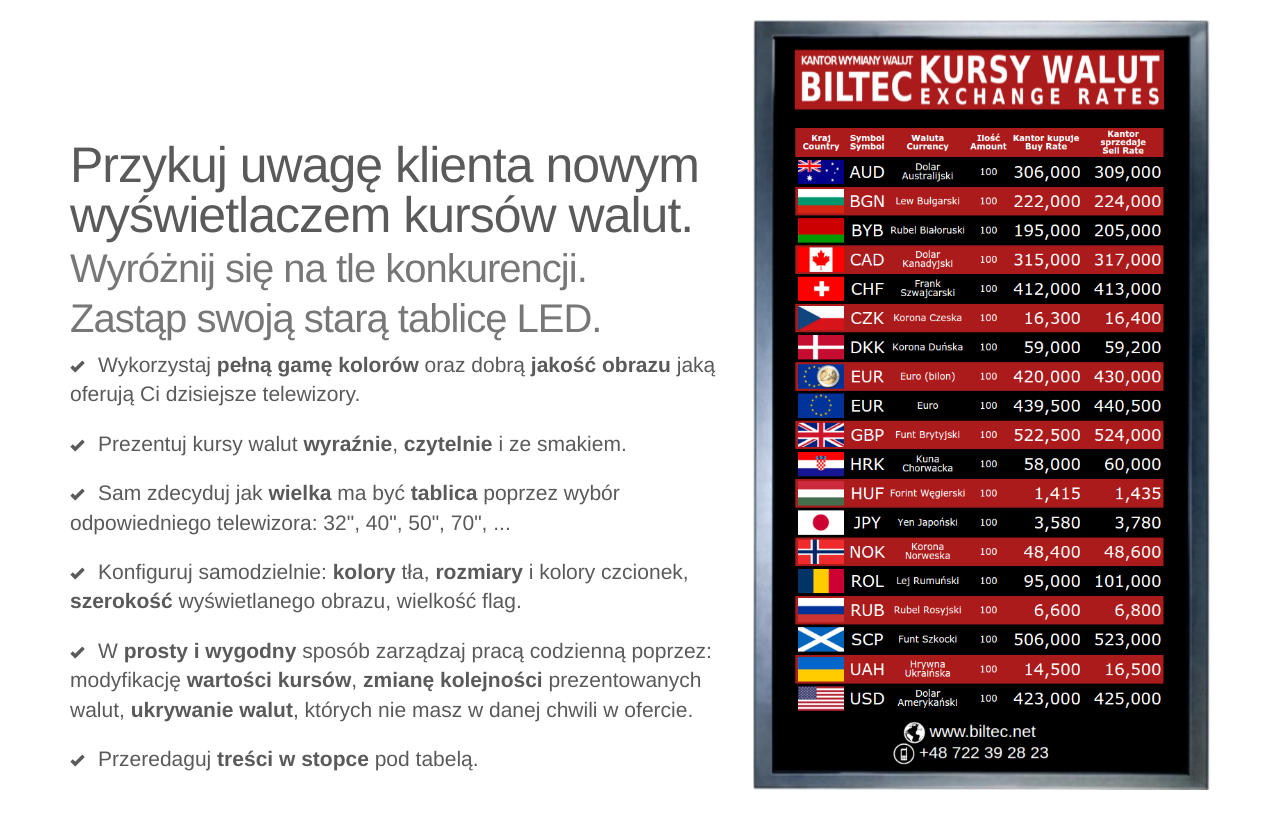
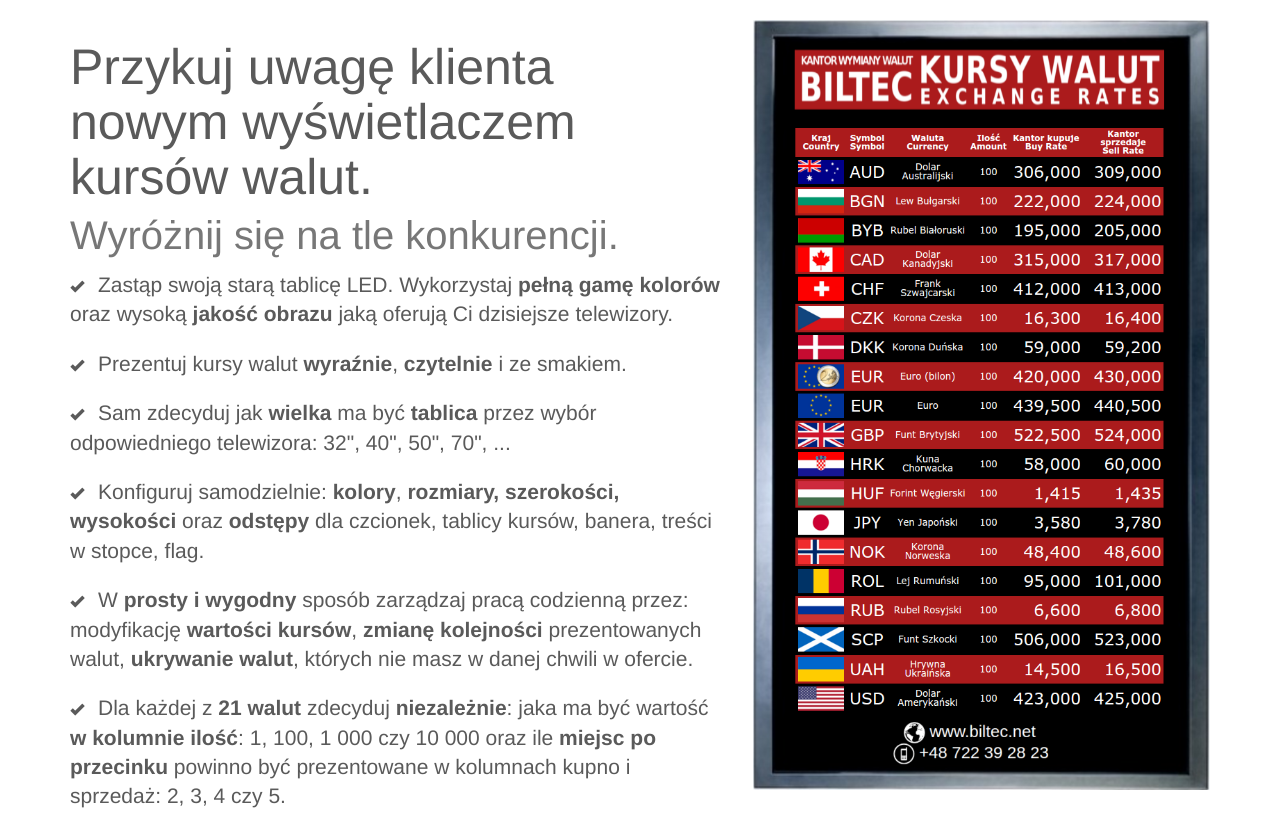
Before and after one commit to biltec/biltec.github.io, a plain HTML site: page index.html in a window 1280 px wide. Shown: the top 814 px of the page. Drawn offline with Linux system fonts and the light colour scheme.

Commit message:
poprawki + modyfikacja zdjęć

```diff
--- a/css/carousel.css
+++ b/css/carousel.css
@@ -126,6 +126,10 @@
     font-size: 50px;
   }
 
+  .featurette-heading-first {
+    font-size: 50px;
+  }
+
   .featurette-mutted {
     font-size: 40px;
   }
--- a/index.html
+++ b/index.html
@@ -29,82 +29,25 @@
 
 <body>
 
-
-<!--&lt;!&ndash; Carousel-->
-<!--================================================== &ndash;&gt;-->
-<!--<div id="myCarousel" class="carousel slide" data-ride="carousel">-->
-<!--&lt;!&ndash; Indicators &ndash;&gt;-->
-<!--<ol class="carousel-indicators">-->
-<!--<li data-target="#myCarousel" data-slide-to="0" class="active"></li>-->
-<!--<li data-target="#myCarousel" data-slide-to="1"></li>-->
-<!--<li data-target="#myCarousel" data-slide-to="2"></li>-->
-<!--</ol>-->
-<!--<div class="carousel-inner" role="listbox">-->
-<!--<div class="item active">-->
-<!--<img class="first-slide" width="100px" src="images/tablica-zoom-green-1.pngX" alt="biuro@biltec.net 722 39 28 23">-->
-<!--<div class="container">-->
-<!--<div class="carousel-caption">-->
-<!--<h1>Example headline.</h1>-->
-<!--<p>Note: If you're viewing this page via a <code>file://</code> URL, the "next" and "previous"-->
-<!--Glyphicon buttons on the left and right might not load/display properly due to web browser-->
-<!--security rules.</p>-->
-<!--<p><a class="btn btn-lg btn-primary" href="#" role="button">Sign up today</a></p>-->
-<!--</div>-->
-<!--</div>-->
-<!--</div>-->
-<!--<div class="item">-->
-<!--<img class="second-slide" src="images/tablica-zoom-green-1.pngX" alt="biuro@biltec.net 722 39 28 23">-->
-<!--<div class="container">-->
-<!--<div class="carousel-caption">-->
-<!--<h1>Another example headline.</h1>-->
-<!--<p>Cras justo odio, dapibus ac facilisis in, egestas eget quam. Donec id elit non mi porta gravida-->
-<!--at eget metus. Nullam id dolor id nibh ultricies vehicula ut id elit.</p>-->
-<!--<p><a class="btn btn-lg btn-primary" href="#" role="button">Learn more</a></p>-->
-<!--</div>-->
-<!--</div>-->
-<!--</div>-->
-<!--<div class="item">-->
-<!--<img class="third-slide" src="images/tablica-normal-grey.pngX" alt="biuro@biltec.net 722 39 28 23">-->
-<!--<div class="container">-->
-<!--<div class="carousel-caption">-->
-<!--<h1>One more for good measure.</h1>-->
-<!--<p>Cras justo odio, dapibus ac facilisis in, egestas eget quam. Donec id elit non mi porta gravida-->
-<!--at eget metus. Nullam id dolor id nibh ultricies vehicula ut id elit.</p>-->
-<!--<p><a class="btn btn-lg btn-primary" href="#" role="button">Browse gallery</a></p>-->
-<!--</div>-->
-<!--</div>-->
-<!--</div>-->
-<!--</div>-->
-<!--<a class="left carousel-control" href="#myCarousel" role="button" data-slide="prev">-->
-<!--<span class="glyphicon glyphicon-chevron-left" aria-hidden="true"></span>-->
-<!--<span class="sr-only">Previous</span>-->
-<!--</a>-->
-<!--<a class="right carousel-control" href="#myCarousel" role="button" data-slide="next">-->
-<!--<span class="glyphicon glyphicon-chevron-right" aria-hidden="true"></span>-->
-<!--<span class="sr-only">Next</span>-->
-<!--</a>-->
-<!--</div>&lt;!&ndash; /.carousel &ndash;&gt;-->
-
-
 <div class="container marketing">
 
     <br/>
 
+
     <div class="row featurette">
         <div class="col-md-7">
-            <h2 class="featurette-heading">Przykuj uwagę klienta nowym wyświetlaczem kursów walut.<br/><span class="text-muted featurette-mutted">Wyróżnij się na tle konkurencji.</span>
-                <br/><span class="text-muted featurette-mutted">Zastąp swoją starą tablicę LED.</span>
+            <h2 class="featurette-heading-first">Przykuj uwagę klienta nowym wyświetlaczem kursów walut.<br/>
+                <span class="text-muted featurette-mutted">Wyróżnij się na tle konkurencji.</span><br/>
             </h2>
-            <p class="lead"><span class="glyphicon glyphicon-ok" style="font-size: 14px;">&nbsp;</span>Wykorzystaj <strong>pełną gamę kolorów</strong> oraz dobrą <strong>jakość obrazu</strong> jaką oferują Ci dzisiejsze
+            <p class="lead"><span class="glyphicon glyphicon-ok" style="font-size: 14px;">&nbsp;</span>Zastąp swoją starą tablicę LED. Wykorzystaj <strong>pełną gamę kolorów</strong> oraz wysoką <strong>jakość obrazu</strong> jaką oferują Ci dzisiejsze
                 telewizory.</p>
             <p class="lead"><span class="glyphicon glyphicon-ok" style="font-size: 14px;">&nbsp;</span>Prezentuj kursy walut <strong>wyraźnie</strong>, <strong>czytelnie</strong> i ze smakiem.</p>
-            <p class="lead"><span class="glyphicon glyphicon-ok" style="font-size: 14px;">&nbsp;</span>Sam zdecyduj jak <strong>wielka</strong> ma być <strong>tablica</strong> poprzez wybór odpowiedniego telewizora: 32", 40",
+            <p class="lead"><span class="glyphicon glyphicon-ok" style="font-size: 14px;">&nbsp;</span>Sam zdecyduj jak <strong>wielka</strong> ma być <strong>tablica</strong> przez wybór odpowiedniego telewizora: 32", 40",
                 50", 70", ...</p>
-            <p class="lead"><span class="glyphicon glyphicon-ok" style="font-size: 14px;">&nbsp;</span>Konfiguruj samodzielnie: <strong>kolory</strong> tła, <strong>rozmiary</strong> i kolory czcionek, <strong>szerokość</strong> wyświetlanego
-                obrazu, wielkość flag.</p>
-            <p class="lead"><span class="glyphicon glyphicon-ok" style="font-size: 14px;">&nbsp;</span>W <strong>prosty i wygodny</strong> sposób zarządzaj pracą codzienną poprzez: modyfikację <strong>wartości kursów</strong>,
+            <p class="lead"><span class="glyphicon glyphicon-ok" style="font-size: 14px;">&nbsp;</span>Konfiguruj samodzielnie: <strong>kolory</strong>, <strong>rozmiary, szerokości, wysokości</strong> oraz <strong>odstępy</strong> dla czcionek, tablicy kursów, banera, treści w stopce, flag.</p>
+            <p class="lead"><span class="glyphicon glyphicon-ok" style="font-size: 14px;">&nbsp;</span>W <strong>prosty i wygodny</strong> sposób zarządzaj pracą codzienną przez: modyfikację <strong>wartości kursów</strong>,
                 <strong>zmianę kolejności</strong> prezentowanych walut, <strong>ukrywanie walut</strong>, których nie masz w danej chwili w ofercie.</p>
-            <p class="lead"><span class="glyphicon glyphicon-ok" style="font-size: 14px;">&nbsp;</span>Przeredaguj <strong>treści w stopce</strong> pod tabelą.</p>
+            <p class="lead"><span class="glyphicon glyphicon-ok" style="font-size: 14px;">&nbsp;</span>Dla każdej z <strong>21 walut</strong> zdecyduj <strong>niezależnie</strong>: jaka ma być wartość <strong>w kolumnie ilość</strong>: 1, 100, 1&nbsp;000 czy 10&nbsp;000 oraz ile <strong>miejsc po przecinku</strong> powinno być prezentowane w kolumnach kupno i sprzedaż: 2, 3, 4 czy 5.</p>
         </div>
         <div class="col-md-5 img-wrapper">
             <img class="featurette-image img-responsive center-block" src="images/tablica-normal-red.png"
@@ -122,7 +65,7 @@
             <ul>
                 <li><strong>Mikrokomputera</strong> wraz z zasilaczem i kartą pamięci</li>
                 <li>Dedykowanego <strong>oprogramowania</strong> do prezentacji kursów</li>
-                <li>Dodatkowych kabli: <strong>RJ45</strong>, <strong>HDMI</strong>, <strong>USB</strong> <-> Micro <strong>USB-B</strong></li>
+                <li>Dodatkowych <strong>kabli: RJ45</strong>, <strong>HDMI</strong>, <strong>USB</strong> <-> Micro <strong>USB-B</strong></li>
                 <li><strong>Telewizora w dowolnym rozmiarze</strong> z wejściem HDMI</li>
             </ul>
             <p class="lead"><span class="glyphicon glyphicon-ok" style="font-size: 14px;">&nbsp;</span>Standardowo klient:
@@ -132,7 +75,7 @@
                 <li>Powinien posiadać w kantorze <strong>router</strong> lub switch z wolnymi portami aby możliwe było połączenie komputera sterującego z mikrokomputerem.</li>
             </ul>
             </p>
-            <p class="lead"><span class="glyphicon glyphicon-ok" style="font-size: 14px;">&nbsp;</span>W razie pytań technicznych lub konfiguracyjnych proszę o kontakt.</p>
+            <p class="lead"><span class="glyphicon glyphicon-ok" style="font-size: 14px;">&nbsp;</span>W razie pytań technicznych lub konfiguracyjnych prosimy o <a href="#kontakt">kontakt</a>.</p>
         </div>
         <div class="col-md-5 col-md-pull-7 img-wrapper">
             <img class="featurette-image img-responsive center-block" src="images/tablica-normal-green.png"
@@ -171,7 +114,7 @@
     <div class="row featurette">
         <div class="col-md-7 col-md-push-5">
         <h2 class="featurette-heading">
-            <h2 class="featurette-heading">
+            <h2 class="featurette-heading" id="kontakt">
                 Masz pytania?<br/>
                 <span class="text-muted featurette-mutted">Interesuje Cię rozwiązanie indywidualne?</span><br/>
                 <span class="text-muted featurette-mutted">Chcesz poznać wszystkie możliwości programu?</span>
@@ -184,7 +127,7 @@
             </p>
             <p class="lead"><span class="glyphicon glyphicon-ok" style="font-size: 14px;">&nbsp;</span>Na Twoje pytania odpowiemy <strong>rzeczowo</strong> i bez marketingowej otoczki.</p>    </div>
         <div class="col-md-5 col-md-pull-7 img-wrapper">
-            <img class="featurette-image img-responsive center-block" src="images/biltec.png" alt="biuro@biltec.net 722 39 28 23">
+            <img class="featurette-image img-responsive center-block" src="images/tablica-normal-blue.png" alt="biuro@biltec.net 722 39 28 23">
         </div>
     </div>
 
```
Also changed, not shown: images/tablica-normal-blue.png (added), images/tablica-normal-grey.png, images/tablica-normal-lightgreen.png (added), images/tablica-zoom-green-1.png (deleted), images/tablica-zoom-green-2.png (deleted).
